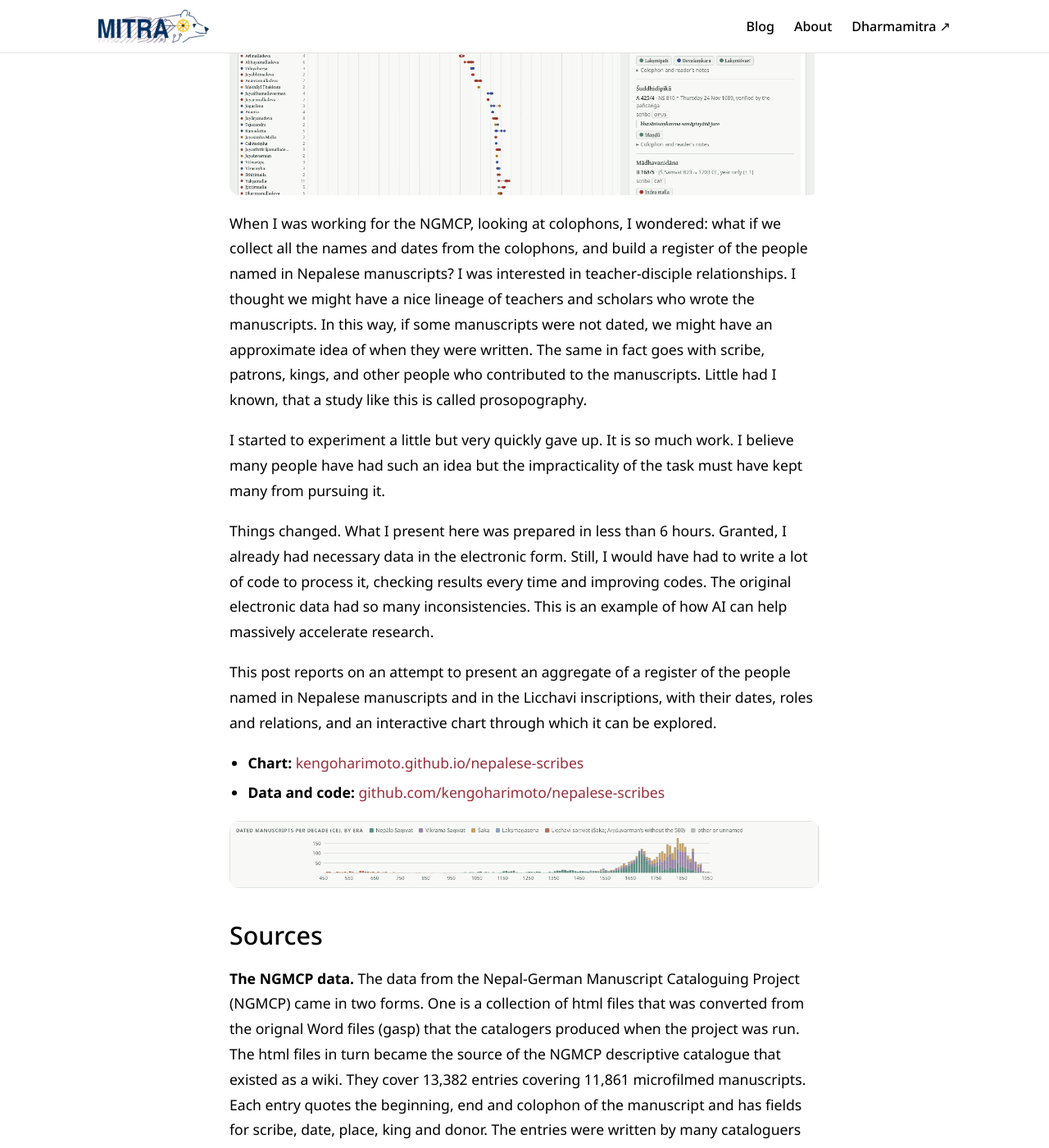
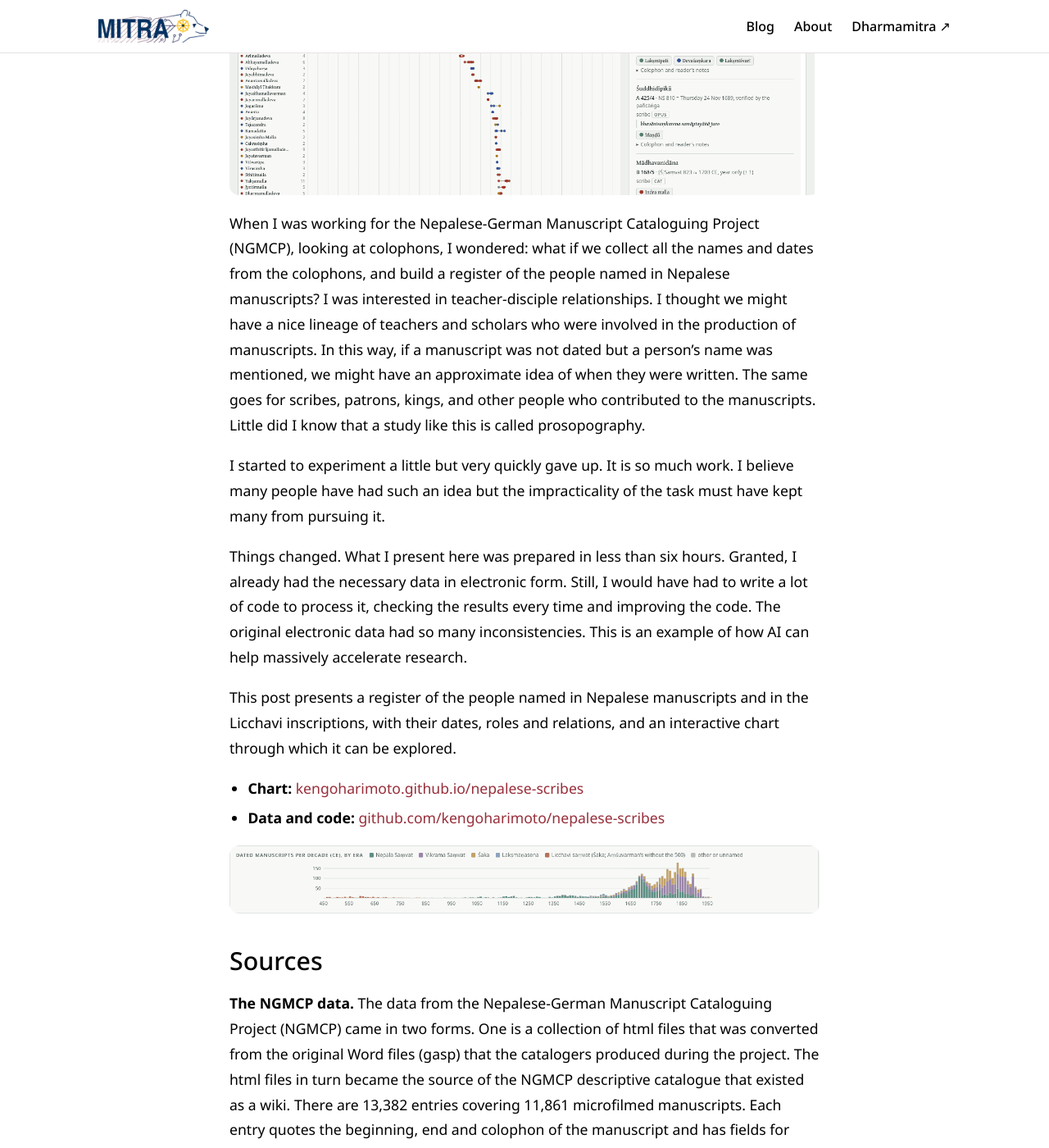
Before and after one commit to dharmamitra/dharmamitra-blog, a Jekyll site: the page built from _posts/2026-10-02-nepalese-scribes-and-patrons.md, in a window 1280 px wide and 1400 px high, scrolled down 628 px. Shown: the whole window at 82% size. Built offline with Jekyll 4.4.1, drawn with Linux system fonts in a browser that asks for light colours; some of the changed text lies outside the part shown.

Commit message:
Revise intro and sources of the Nepalese scribes post; fix spelling and grammar
Spell out the NGMCP name on first mention, reword the introduction, and
correct typos and grammar throughout the author's own prose.

Co-Authored-By: Claude Fable 5.1 <noreply@anthropic.com>

```diff
--- a/_posts/2026-10-02-nepalese-scribes-and-patrons.md
+++ b/_posts/2026-10-02-nepalese-scribes-and-patrons.md
@@ -13,13 +13,13 @@ description: >-
 
 ![The early part of the timeline, with the detail panel for a scribe]({{ '/assets/images/nepalese-scribes-timeline.png' | relative_url }})
 
-When I was working for the NGMCP, looking at colophons, I wondered: what if we collect all the names and dates from the colophons, and build a register of the people named in Nepalese manuscripts? I was interested in teacher-disciple relationships. I thought we might have a nice lineage of teachers and scholars who wrote the manuscripts. In this way, if some manuscripts were not dated, we might have an approximate idea of when they were written. The same in fact goes with scribe, patrons, kings, and other people who contributed to the manuscripts. Little had I known, that a study like this is called prosopography.
+When I was working for the Nepalese-German Manuscript Cataloguing Project (NGMCP), looking at colophons, I wondered: what if we collect all the names and dates from the colophons, and build a register of the people named in Nepalese manuscripts? I was interested in teacher-disciple relationships. I thought we might have a nice lineage of teachers and scholars who were involved in the production of manuscripts. In this way, if a manuscript was not dated but a person's name was mentioned, we might have an approximate idea of when they were written. The same goes for scribes, patrons, kings, and other people who contributed to the manuscripts. Little did I know that a study like this is called prosopography.
 
 I started to experiment a little but very quickly gave up. It is so much work. I believe many people have had such an idea but the impracticality of the task must have kept many from pursuing it.
 
-Things changed. What I present here was prepared in less than 6 hours. Granted, I already had necessary data in the electronic form. Still, I would have had to write a lot of code to process it, checking results every time and improving codes. The original electronic data had so many inconsistencies. This is an example of how AI can help massively accelerate research.
+Things changed. What I present here was prepared in less than six hours. Granted, I already had the necessary data in electronic form. Still, I would have had to write a lot of code to process it, checking the results every time and improving the code. The original electronic data had so many inconsistencies. This is an example of how AI can help massively accelerate research.
 
-This post reports on an attempt to present an aggregate of a register of the people named in Nepalese manuscripts and in the Licchavi inscriptions, with their dates, roles and relations, and an interactive chart through which it can be explored.
+This post presents a register of the people named in Nepalese manuscripts and in the Licchavi inscriptions, with their dates, roles and relations, and an interactive chart through which it can be explored.
 
 - **Chart:** [kengoharimoto.github.io/nepalese-scribes](https://kengoharimoto.github.io/nepalese-scribes/)
 - **Data and code:** [github.com/kengoharimoto/nepalese-scribes](https://github.com/kengoharimoto/nepalese-scribes)
@@ -28,8 +28,8 @@ This post reports on an attempt to present an aggregate of a register of the peo
 
 ## Sources
 
-**The NGMCP data.** The data from the Nepal-German Manuscript Cataloguing Project
-(NGMCP) came in two forms. One is a collection of html files that was converted from the orignal Word files (gasp) that the catalogers produced when the project was run. The html files in turn became the source of the NGMCP descriptive catalogue that existed as a wiki. They cover 13,382 entries covering 11,861 microfilmed manuscripts. Each entry quotes the
+**The NGMCP data.** The data from the Nepalese-German Manuscript Cataloguing Project
+(NGMCP) came in two forms. One is a collection of html files that was converted from the original Word files (gasp) that the catalogers produced during the project. The html files in turn became the source of the NGMCP descriptive catalogue that existed as a wiki. There are 13,382 entries covering 11,861 microfilmed manuscripts. Each entry quotes the
 beginning, end and colophon of the manuscript and has fields for scribe, date, place,
 king and donor. The entries were written by many cataloguers over two decades, and
 the fields are far from uniform: "Devanagari" appears in some sixty spellings, the
```
Also changed, not shown: other parts of _posts/2026-10-02-nepalese-scribes-and-patrons.md (+5 -5 lines).
